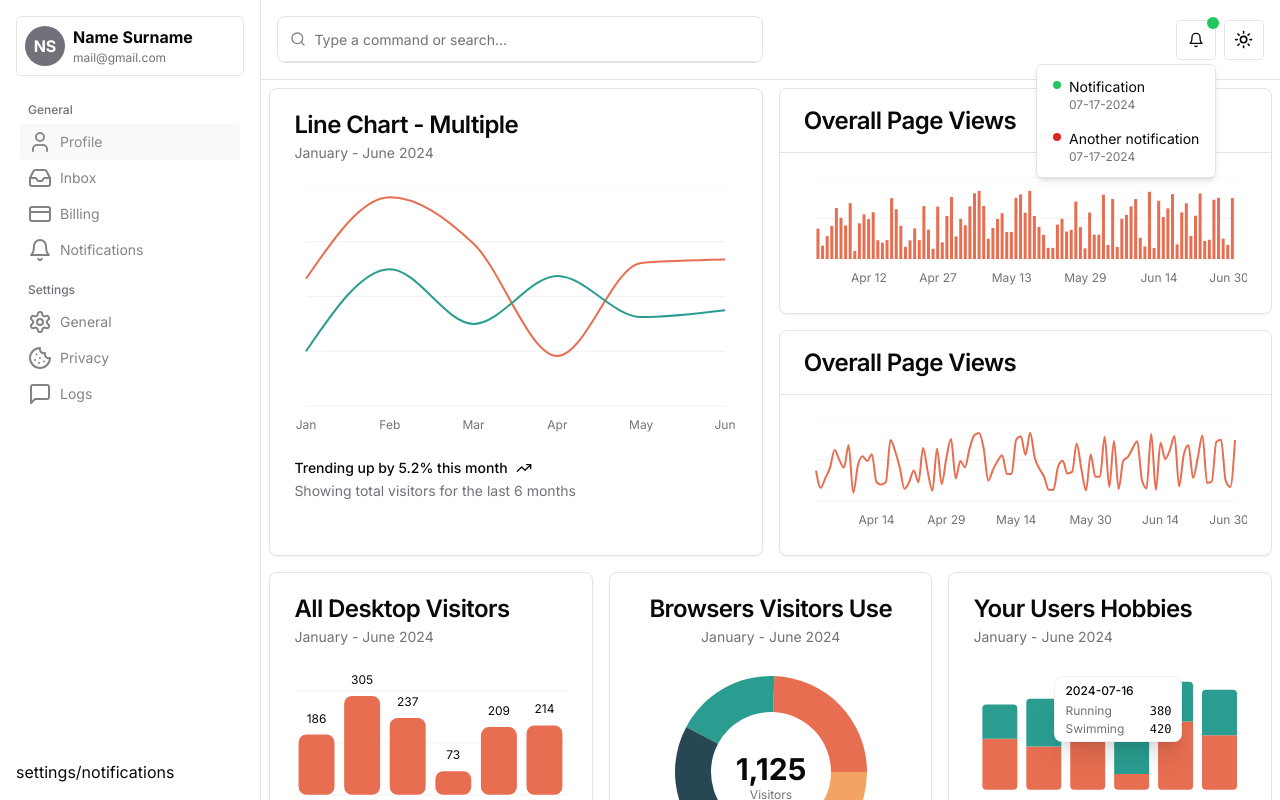
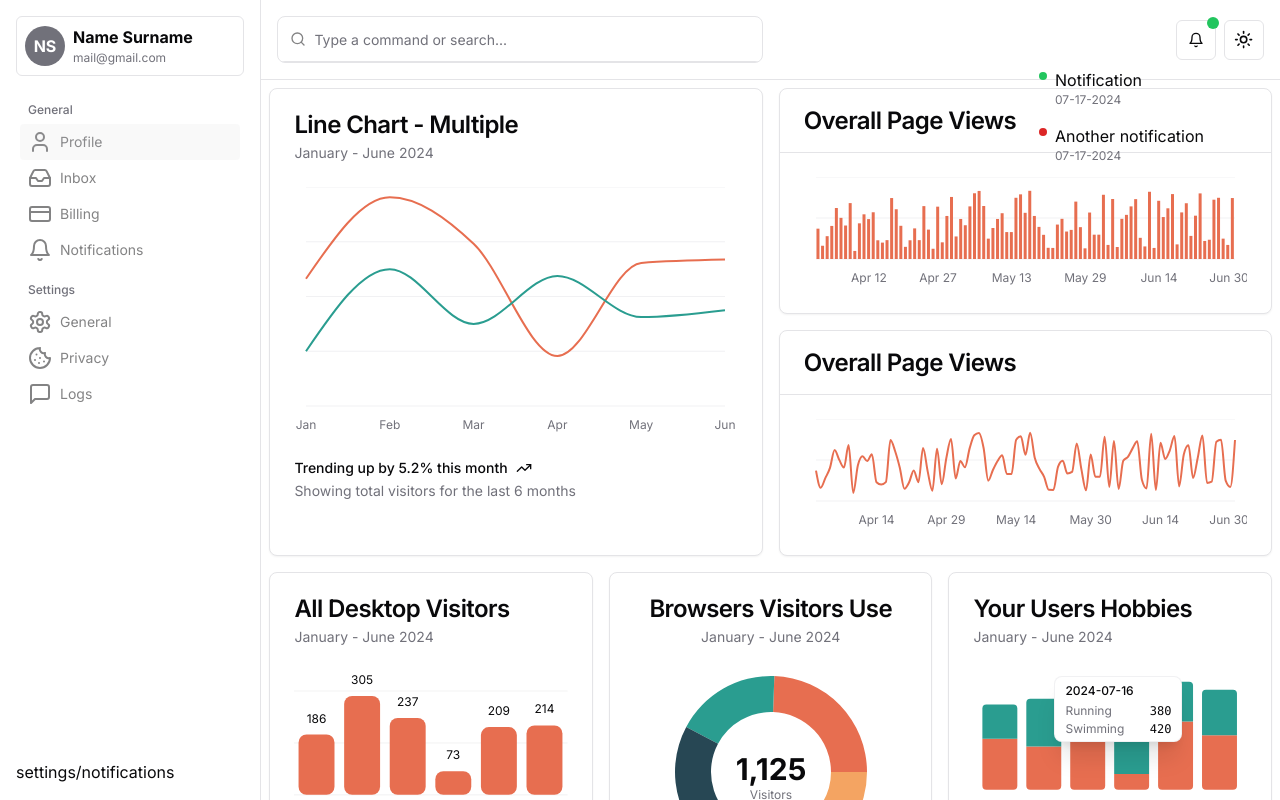
Before and after one commit to boro-dach/dashboard, a Next.js app: page / in a window 1280 px wide. Both pictures are taken after a click on the button 1196 px from the left and 39 px from the top of the page. Shown: the top 800 px of the page. Built offline with nearby package versions, Linux system fonts and the light colour scheme.

Commit message:
move notifications to individual component

```diff
--- a/components/Header.tsx
+++ b/components/Header.tsx
@@ -11,50 +11,15 @@ import {
   } from "@/components/ui/dropdown-menu"
 import { useState } from "react"
 import { ModeToggle } from "./ModeToggle"
+import Notifications from "./Notifications"
 
 
 export default function Header() {
 
-    const [notifications, useNotifications] = useState <any> ([
-        {
-            text: "Notification",
-            date: "07-17-2024",
-            read: true
-        },
-        {
-            text: "Another notification",
-            date: "07-17-2024",
-            read: false
-        }
-    ])
-
   return (
     <div className="grid grid-cols-2 gap-4 p-4 border-b">
         <CommandDemo />
-        <div className="flex items-center justify-end gap-2">
-            <DropdownMenu>
-                <DropdownMenuTrigger asChild>
-                    <Button className="relative" variant={"outline"} size={"icon"}>
-                        <div
-                            className={`absolute -top-2 -right-1 h-3 w-3 rounded-full my-1
-                            ${notifications.find((x: any) => x.read === false) ? 'bg-green-500' : 'bg-red-500'}`}>
-                        </div>
-                        <Bell className="h-4 w-4"/>
-                    </Button>
-                </DropdownMenuTrigger>
-                <DropdownMenuContent align="end">
-                    {notifications.map((item: any, key: number) =>
-                        <DropdownMenuItem key={key} className="py-2 px-3 cursor-pointer flex items-start gap-2 hover:bg-zinc-200 transition-all duration-300">
-                            <div className={`h-2 w-2 rounded-full my-1 ${item.read ? 'bg-green-500' : 'bg-red-600'}`}></div>
-                            <div>
-                                <p>{item.text}</p>
-                                <p className="text-xs text-zinc-500">{item.date}</p>
-                            </div>
-                        </DropdownMenuItem>)}
-                </DropdownMenuContent>
-            </DropdownMenu>
-            <ModeToggle/>
-        </div>
+        <Notifications />
     </div>
   )
 }
--- /dev/null
+++ b/components/Notifications.tsx
@@ -0,0 +1,48 @@
+import { DropdownMenu, DropdownMenuTrigger, DropdownMenuContent, DropdownMenuItem } from "@radix-ui/react-dropdown-menu";
+import { Bell } from "lucide-react";
+import { ModeToggle } from "./ModeToggle";
+import { Button } from "./ui/button";
+import { useState } from "react";
+
+export default function Notifications() {
+
+    const [notifications, setNotifications] = useState <any> ([
+        {
+            text: "Notification",
+            date: "07-17-2024",
+            read: true
+        },
+        {
+            text: "Another notification",
+            date: "07-17-2024",
+            read: false
+        }
+    ])
+
+  return (
+    <div className="flex items-center justify-end gap-2">
+            <DropdownMenu>
+                <DropdownMenuTrigger asChild>
+                    <Button className="relative" variant={"outline"} size={"icon"}>
+                        <div
+                            className={`absolute -top-2 -right-1 h-3 w-3 rounded-full my-1
+                            ${notifications.find((x: any) => x.read === false) ? 'bg-green-500' : 'bg-red-500'}`}>
+                        </div>
+                        <Bell className="h-4 w-4"/>
+                    </Button>
+                </DropdownMenuTrigger>
+                <DropdownMenuContent align="end">
+                    {notifications.map((item: any, key: number) =>
+                        <DropdownMenuItem key={key} className="py-2 px-3 cursor-pointer flex items-start gap-2 hover:bg-zinc-200 transition-all duration-300">
+                            <div className={`h-2 w-2 rounded-full my-1 ${item.read ? 'bg-green-500' : 'bg-red-600'}`}></div>
+                            <div>
+                                <p>{item.text}</p>
+                                <p className="text-xs text-zinc-500">{item.date}</p>
+                            </div>
+                        </DropdownMenuItem>)}
+                </DropdownMenuContent>
+            </DropdownMenu>
+            <ModeToggle/>
+        </div>
+  )
+}
```
